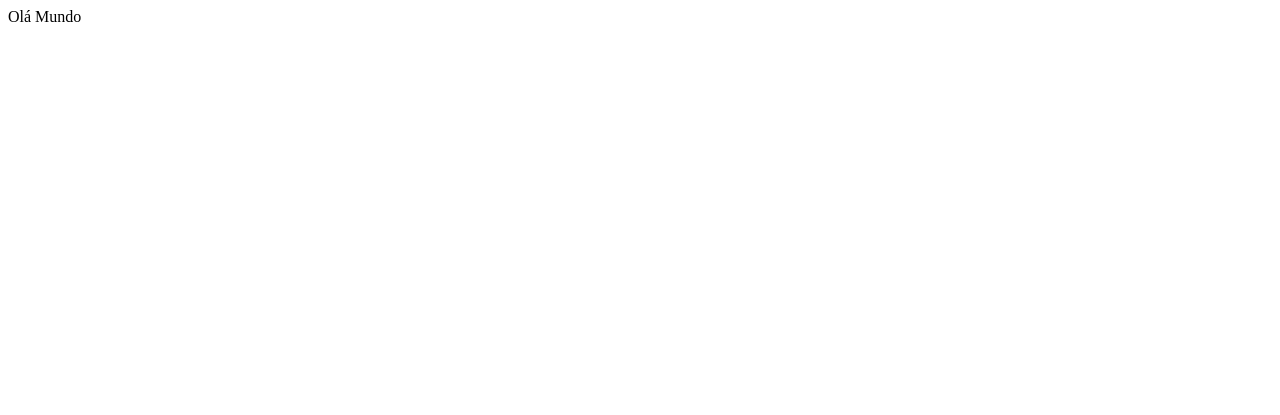
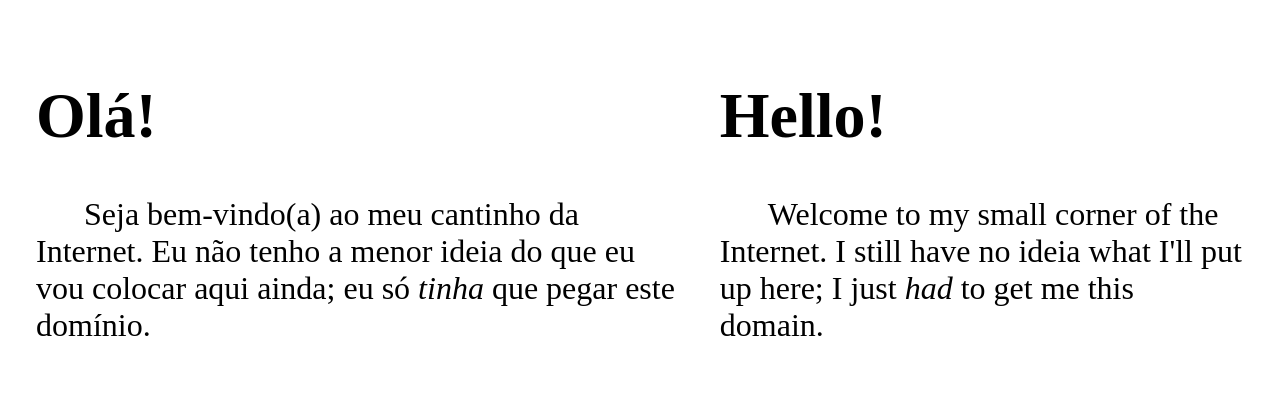
Before and after one commit to adelgado/adelgado.github.io, a plain HTML site: page index.html in a window 1280 px wide. Drawn offline with Linux system fonts and the light colour scheme.

Commit message:
Import current website

```diff
--- /dev/null
+++ b/analytics.js
@@ -0,0 +1,7 @@
+(function(i,s,o,g,r,a,m){i['GoogleAnalyticsObject']=r;i[r]=i[r]||function(){
+(i[r].q=i[r].q||[]).push(arguments)},i[r].l=1*new Date();a=s.createElement(o),
+m=s.getElementsByTagName(o)[0];a.async=1;a.src=g;m.parentNode.insertBefore(a,m)
+})(window,document,'script','//www.google-analytics.com/analytics.js','ga');
+
+ga('create', 'UA-49278757-1', 'elros.com.br');
+ga('send', 'pageview');
--- /dev/null
+++ b/index.css
@@ -0,0 +1,12 @@
+body {
+	zoom: 2;
+	display: flex
+}
+
+div {
+	padding: 10px;
+}
+
+p {
+	text-indent: 1.5em;
+}
--- a/index.html
+++ b/index.html
@@ -1 +1,25 @@
-Olá Mundo
+<!DOCTYPE html>
+
+<html>
+<head>
+	<title>elros</title>
+	<meta charset="utf-8">
+	<link rel="stylesheet" type="text/css" href="index.css" media="screen">
+</head>
+<body>
+	<div>
+		<h1>Olá!</h1>
+		<p>
+			Seja bem-vindo(a) ao meu cantinho da Internet. Eu não tenho a menor ideia do que eu vou colocar aqui ainda; eu só <em>tinha</em> que pegar este domínio.
+		</p>
+	</div>
+	<div>
+		<h1>Hello!</h1>
+		<p>
+			Welcome to my small corner of the Internet. I still have no ideia what I'll put up here; I just <em>had</em> to get me this domain.
+		</p>
+	</div>
+
+	<script src="analytics.js"></script>
+</body>
+</html>
```
